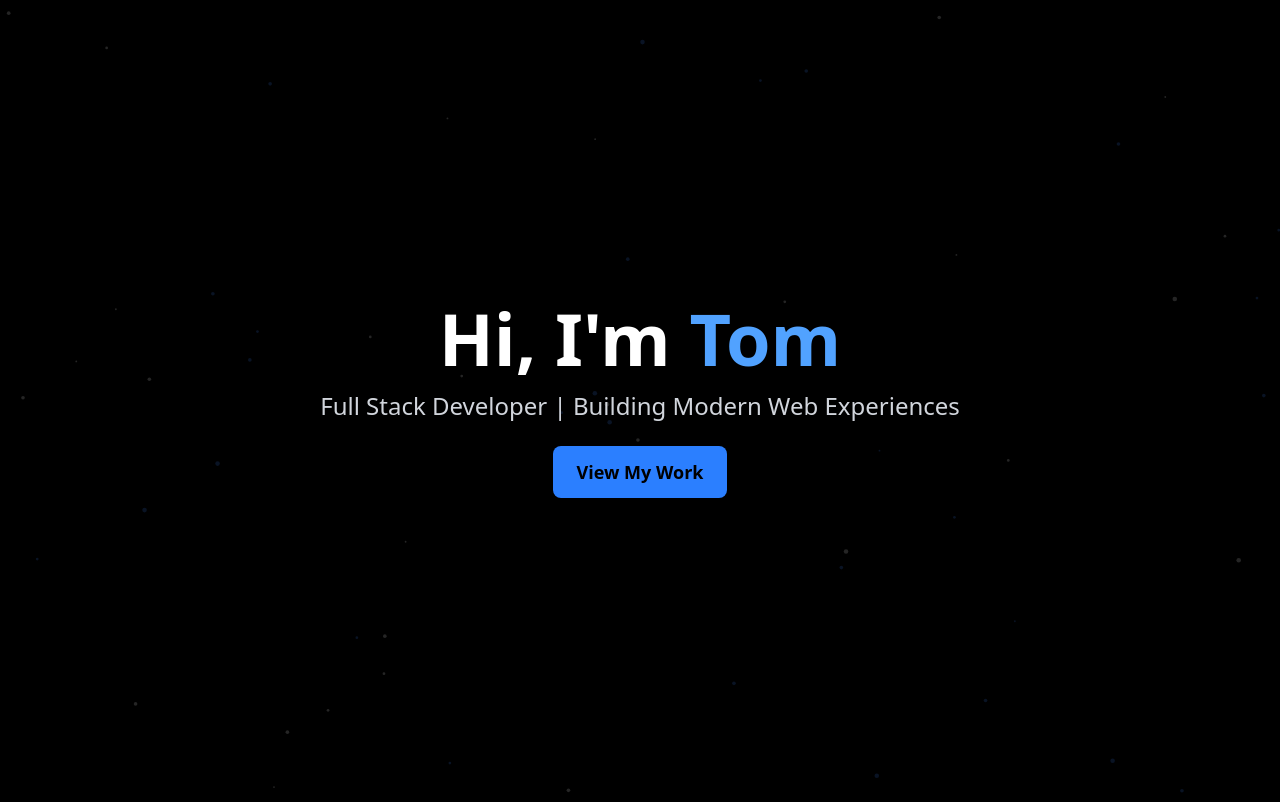
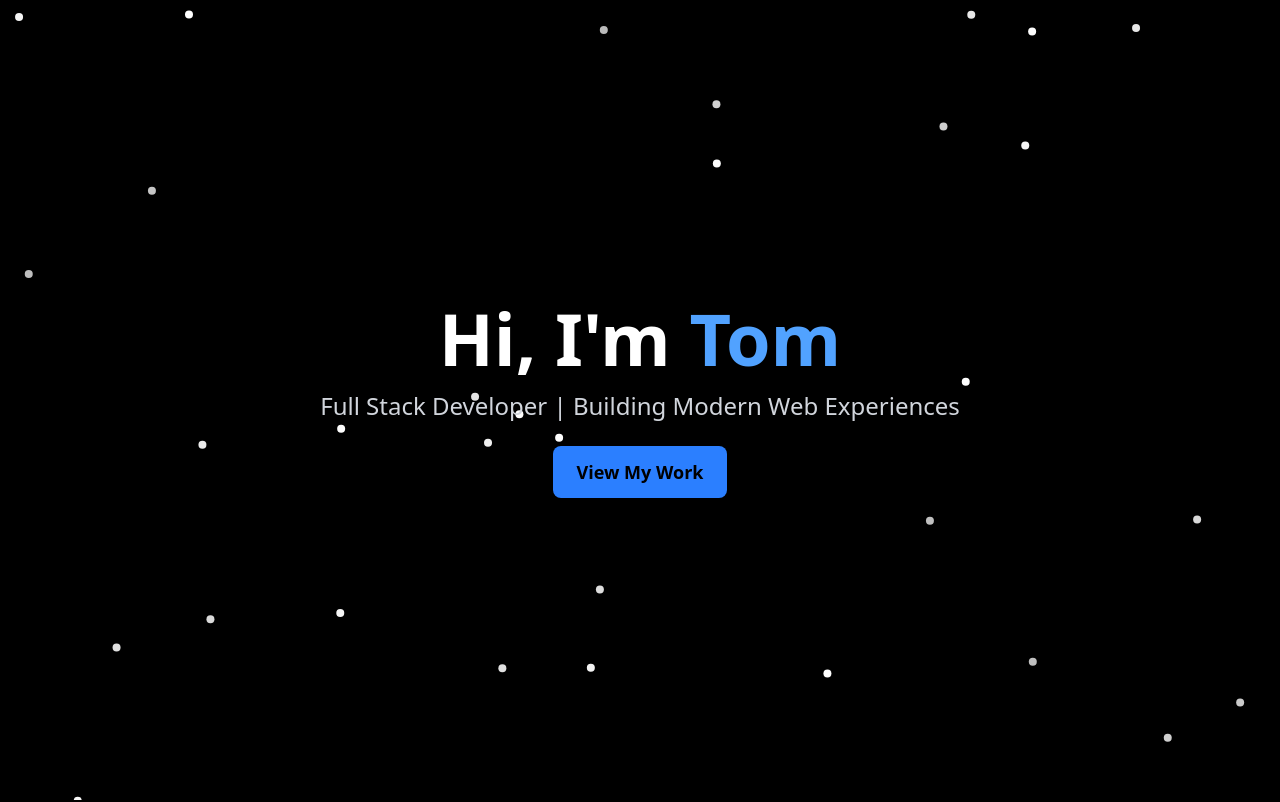
Before and after one commit to Dev-Coral-RP/Portfolio, a Next.js app: page / in a window 1280 px wide. Shown: the top 802 px of the page. Built offline with nearby package versions, Linux system fonts and the light colour scheme.

Commit message:
Update BackgroundDots.tsx

```diff
--- a/src/components/BackgroundDots.tsx
+++ b/src/components/BackgroundDots.tsx
@@ -4,28 +4,19 @@ import { motion } from "framer-motion";
 
 // 🔹 Define Type for Dots
 interface Dot {
-  id: string;
+  id: number;
   x: number;
   y: number;
   delay: number;
-  size: number;
 }
 
-// 🔹 Custom UUID Function (No `crypto.randomUUID()`)
-const generateUUID = () => {
-  return (
-    Date.now().toString(36) + Math.random().toString(36).substring(2, 10)
-  );
-};
-
-// 🔹 Function to generate dots with random positions & sizes
+// 🔹 Function to generate dots with random positions
 const generateDots = (numDots: number): Dot[] => {
-  return Array.from({ length: numDots }, () => ({
-    id: generateUUID(),
+  return Array.from({ length: numDots }, (_, i) => ({
+    id: i,
     x: Math.random() * window.innerWidth,
     y: Math.random() * window.innerHeight,
     delay: Math.random() * 5,
-    size: Math.random() * 3 + 2, // ✅ Random size between 2px - 5px
   }));
 };
 
@@ -35,30 +26,8 @@ const BackgroundDots = () => {
 
   useEffect(() => {
     if (typeof window !== "undefined") {
-      setDots(generateDots(150)); // ✅ Generates dots on mount
-
-      // 🔹 Update dots every 5 seconds to create movement
-      const interval = setInterval(() => {
-        setDots((prevDots) =>
-          prevDots.map((dot) => ({
-            ...dot,
-            x: Math.max(0, Math.min(window.innerWidth, dot.x + (Math.random() * 50 - 25))), // ✅ Small random drift
-            y: Math.max(0, Math.min(window.innerHeight, dot.y + (Math.random() * 50 - 25))),
-          }))
-        );
-      }, 5000);
-
-      // 🔹 Track scroll position for parallax effect & color changes
-      const handleScroll = () => {
-        setScrollY(window.scrollY);
-      };
-
-      window.addEventListener("scroll", handleScroll);
-
-      return () => {
-        clearInterval(interval);
-        window.removeEventListener("scroll", handleScroll);
-      };
+      setDots(generateDots(120)); // ✅ Keep dots rendered at all times
+      window.addEventListener("scroll", () => setScrollY(window.scrollY));
     }
   }, []);
 
@@ -67,26 +36,30 @@ const BackgroundDots = () => {
       {dots.map((dot) => (
         <motion.div
           key={dot.id}
-          initial={{ opacity: 0, scale: 0.5 }}
+          initial={{ opacity: 0 }}
           animate={{
             opacity: 1,
-            scale: [0.8, 1, 0.8], // 🔄 Pulsating effect
-            x: dot.x + (Math.random() * 50 - 25), // ✅ Moves slightly
-            y: dot.y + (Math.random() * 50 - 25 - scrollY * 0.02), // ✅ Parallax effect
+            x: [
+              dot.x,
+              dot.x + (Math.random() * 40 - 20), // Move slightly left/right
+              dot.x + (Math.random() * 60 - 30), // Keep drifting
+            ],
+            y: [
+              dot.y,
+              dot.y + (Math.random() * 40 - 20), // Move slightly up/down
+              dot.y + (Math.random() * 60 - 30), // Keep drifting
+            ],
           }}
           transition={{
-            duration: 5,
             repeat: Infinity,
+            repeatType: "mirror",
+            duration: 5 + Math.random() * 5,
             ease: "easeInOut",
           }}
-          className="absolute rounded-full transition-colors duration-1000" // ✅ Smooth color transition
-          style={{
-            top: dot.y,
-            left: dot.x,
-            width: `${dot.size}px`, // ✅ Random dot size
-            height: `${dot.size}px`,
-            backgroundColor: scrollY > 800 ? "rgb(34, 197, 94)" : Math.random() > 0.5 ? "white" : "rgb(59, 130, 246)", // ✅ White & blue normally, turns green in testimonials
-          }}
+          className={`absolute w-2 h-2 rounded-full ${
+            scrollY > 500 ? "bg-green-400" : "bg-white"
+          }`}
+          style={{ top: dot.y, left: dot.x }}
         />
       ))}
     </div>
```
